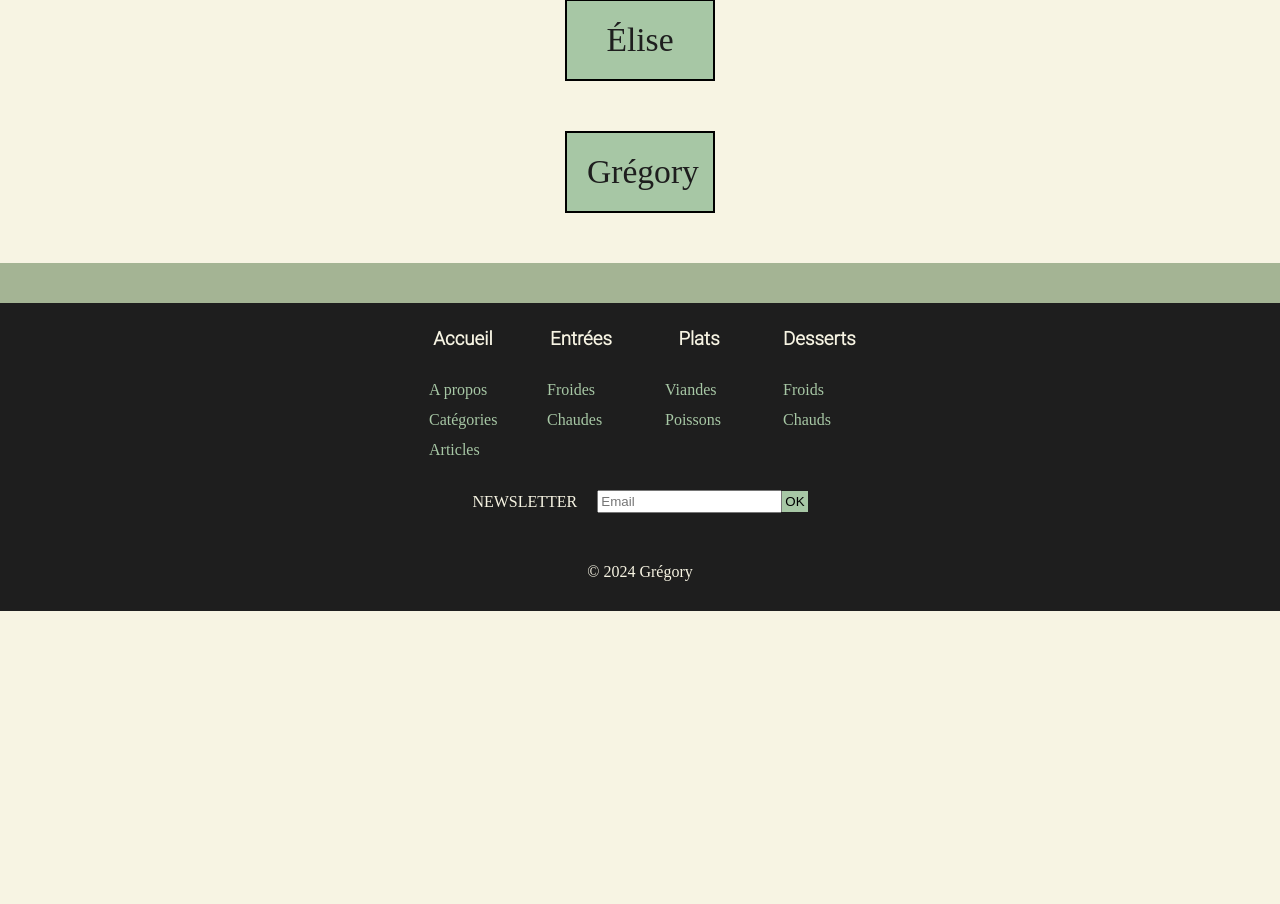
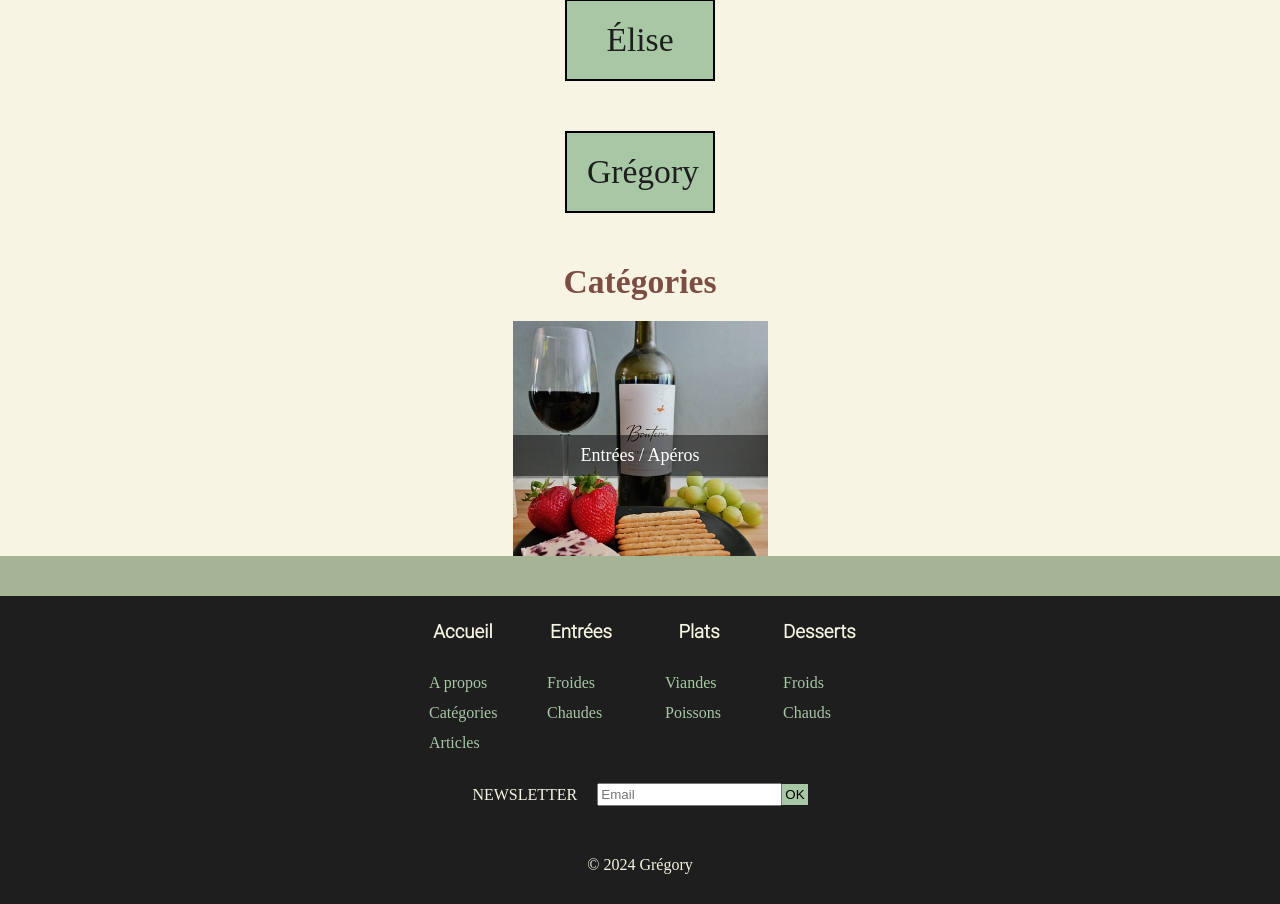
Before and after one commit to GregoryVDev/BlogCuisine, a PHP site: page / in a window 1280 px wide. Shown: the part 2093-2997 px from the top of the page. Before the commit the page ends 2704 px from the top, so only its background shows below. Run offline with PHP 8.4, Linux system fonts and the light colour scheme; some web fonts are replaced.

Commit message:
Added category section with figure and figcaption for "entrées / apéros"

```diff
--- a/src/css/index.css
+++ b/src/css/index.css
@@ -83,7 +83,7 @@ h3 {
   justify-content: center;
   border-radius: 50px;
   background: var(--color3);
-  gap: 20px;
+  gap: 15px;
   padding: 10px;
   width: 250px;
   margin: auto;
@@ -196,6 +196,50 @@ section h2 {
 }
 
 /* ----------------------
+        CATEGORIES
+   ----------------------
+*/
+
+.container-articles {
+  margin-top: 20px;
+  display: flex;
+  justify-content: center;
+}
+
+.square-img {
+  width: 255px;
+  height: 235px;
+  position: relative;
+  overflow: hidden;
+}
+
+.square-img figure {
+  margin: 0;
+  padding: 0;
+  position: relative;
+  width: 100%;
+  height: 100%;
+}
+
+.square-img img {
+  width: 100%;
+  height: 100%;
+  object-fit: cover;
+}
+
+.square-img figcaption {
+  position: absolute;
+  bottom: 80px;
+  width: 100%;
+  padding: 10px 0;
+  background-color: rgba(0, 0, 0, 0.5);
+  color: white;
+  font-size: 18px;
+  text-align: center;
+  white-space: nowrap;
+}
+
+/* ----------------------
           FOOTER
    ----------------------
 */
--- a/src/css/inscription.css
+++ b/src/css/inscription.css
@@ -1,5 +1,5 @@
 body {
-  background: url("../img/login/pizza.jpg") no-repeat;
+  background: url("../img/login/pizza.jpg") no-repeat !important;
 }
 
 main {
--- a/src/css/login.css
+++ b/src/css/login.css
@@ -1,5 +1,5 @@
 body {
-  background: url("../img/login/plat.jpg") no-repeat;
+  background: url("../img/login/plat.jpg") no-repeat !important;
   background-position-y: 20%;
 }
 
--- a/src/index.php
+++ b/src/index.php
@@ -32,6 +32,17 @@
             <a href="#">Grégory</a>
         </div>
     </section>
+    <section id="category">
+        <h2>Catégories</h2>
+        <div class="container-articles">
+            <article class="square-img">
+                <figure>
+                    <img src="./img/entrees/entree.jpg" alt="Entrée / Apéritif">
+                    <figcaption>Entrées / Apéros</figcaption>
+                </figure>
+            </article>
+        </div>
+    </section>
     <?php require_once("./template/footer.php") ?>
 </body>
 
```
Also changed, not shown: src/img/entrees/entree.jpg (added).
